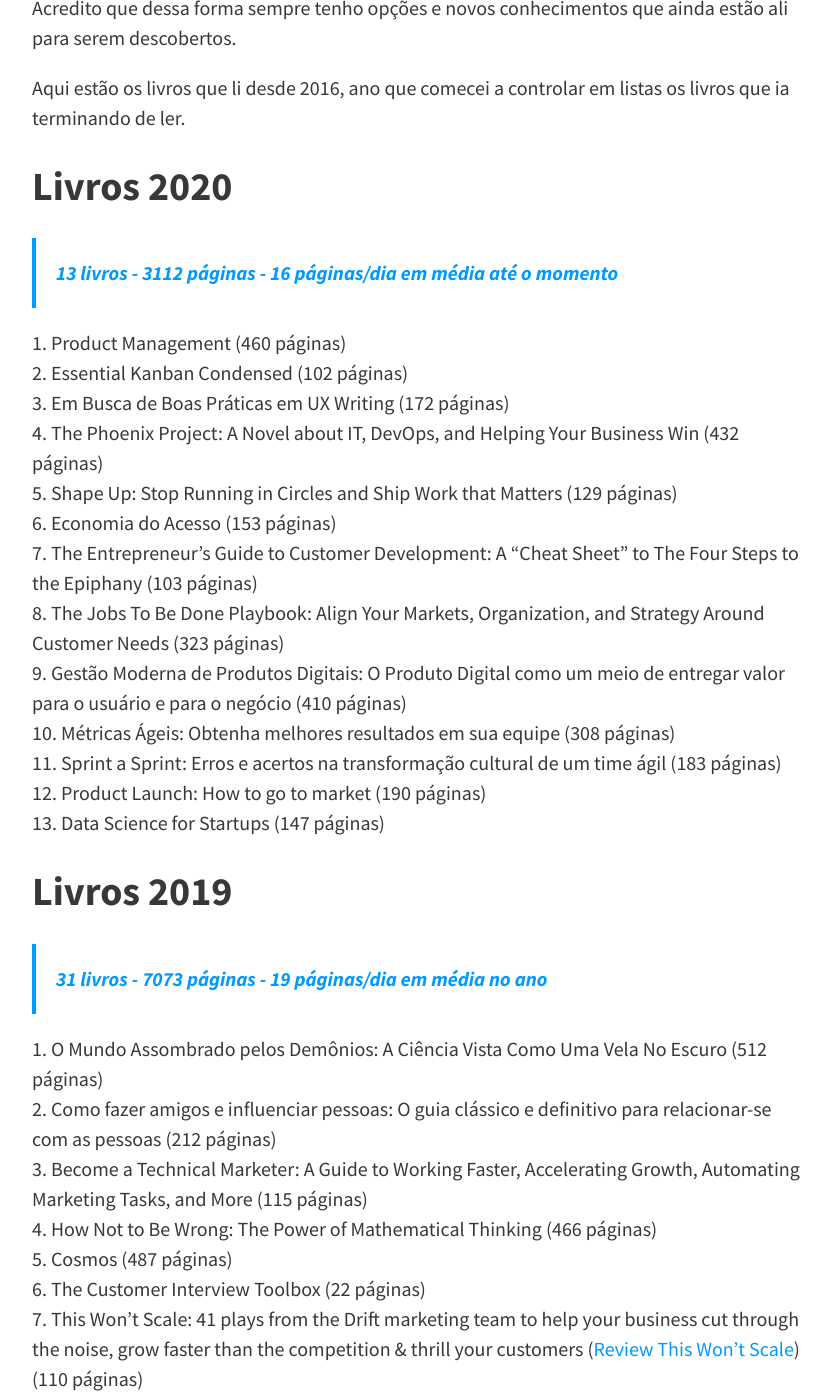
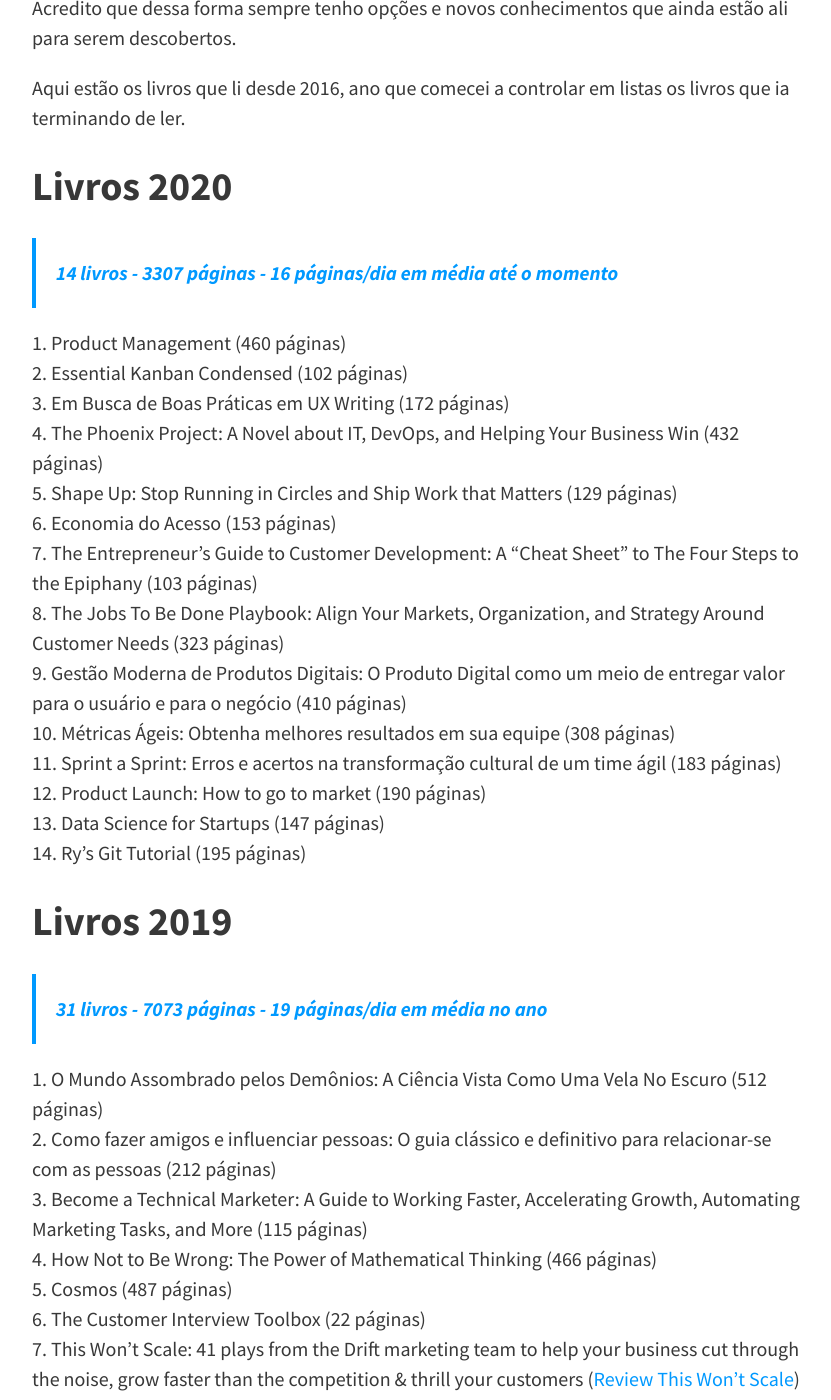
Before and after one commit to felipecbarbosa/felipecbarbosa.github.io, a Jekyll site: the page built from leituras.md, in a window 1280 px wide and 1400 px high, scrolled down 502 px. Shown: the whole window, without its empty margins (224-1055 px from the left). Built offline with Jekyll 4.4.1, drawn with Linux system fonts in a browser that asks for light colours; nearby versions of some CDN libraries; comment, search, counter and statistics services are not loaded.

Commit message:
Added new book

```diff
--- a/_config.yml
+++ b/_config.yml
@@ -17,7 +17,7 @@ theme_settings:
   # Header and footer text
   header_text: >
     <p style="color: #ffffff;">Teoria e prática são muito importantes e por isso livros fazem parte da minha formação. Acesse a lista de livros técnicos e de gestão e negócios que eu já li ao longo da vida.</p>
-    <a class="button" style="color: #ffffff; background-color: #0099ff;" href="/livros-para-profissionais/">Veja a lista de 172 livros</a>
+    <a class="button" style="color: #ffffff; background-color: #0099ff;" href="/livros-para-profissionais/">Veja a lista de 173 livros</a>
 
   header_text_feature_image:
   footer_text: >
--- a/leituras.md
+++ b/leituras.md
@@ -14,7 +14,7 @@ Acredito que dessa forma sempre tenho opções e novos conhecimentos que ainda e
 Aqui estão os livros que li desde 2016, ano que comecei a controlar em listas os livros que ia terminando de ler.
 
 ## Livros 2020 {#livros-2020}
-> 13 livros - 3112 páginas - 16 páginas/dia em média até o momento
+> 14 livros - 3307 páginas - 16 páginas/dia em média até o momento
 
 1. Product Management (460 páginas)
 2. Essential Kanban Condensed (102 páginas)
@@ -29,6 +29,7 @@ Aqui estão os livros que li desde 2016, ano que comecei a controlar em listas o
 11. Sprint a Sprint: Erros e acertos na transformação cultural de um time ágil (183 páginas)
 12. Product Launch: How to go to market (190 páginas)
 13. Data Science for Startups (147 páginas)
+14. Ry's Git Tutorial (195 páginas)
 
 ## Livros 2019 {#livros-2019}
 > 31 livros - 7073 páginas - 19 páginas/dia em média no ano
```
Also changed, not shown: livros-profissionais.md (+2 -1 lines).
